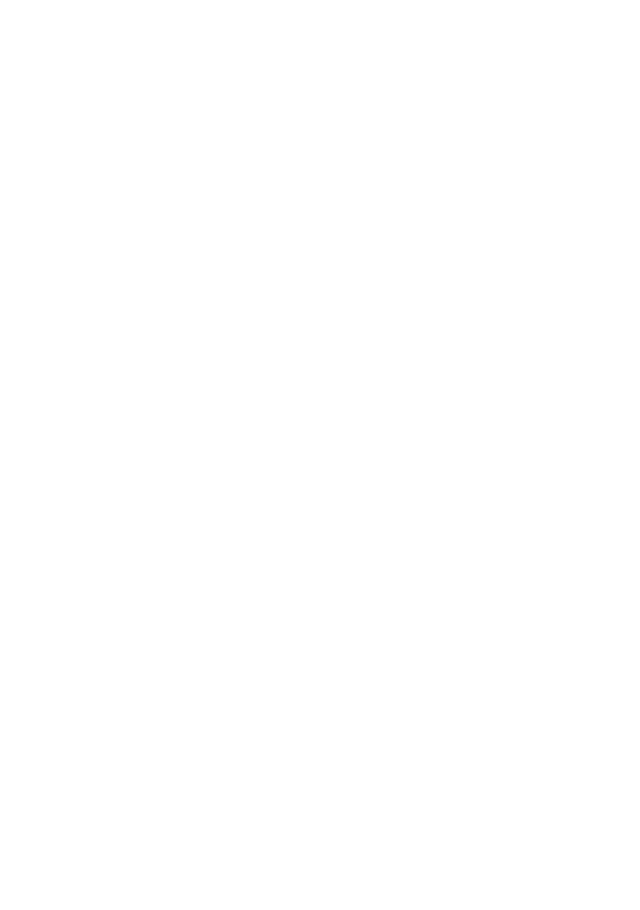
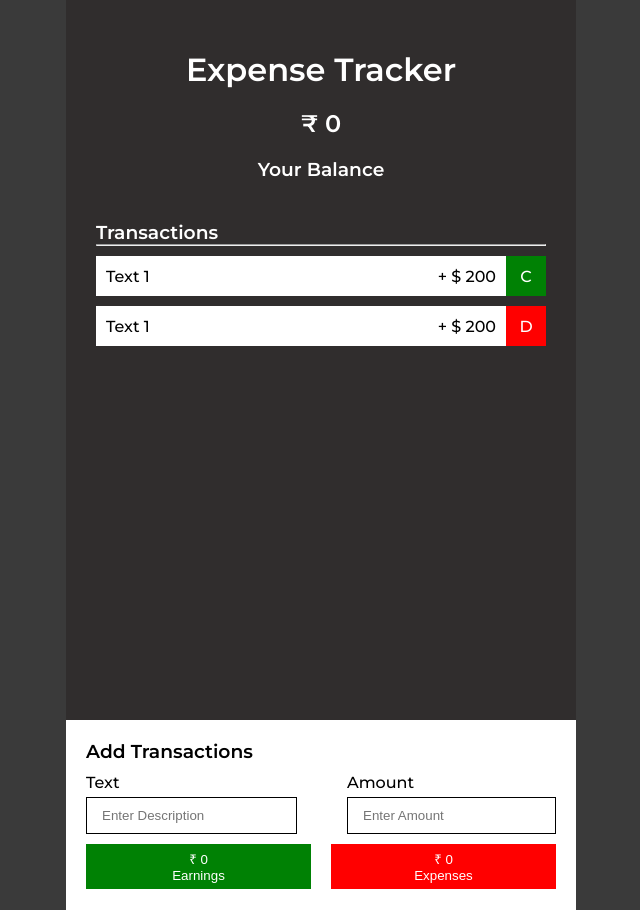
Before and after one commit to rajratan41/expense-tracker, a plain HTML site: page index.html in a window 1280 px wide. Shown: the whole page, without its empty margins (319-959 px from the left). Before the commit the page ends 800 px from the top, so only its background shows below. Drawn offline with Linux system fonts and the light colour scheme.

Commit message:
update HTML and CSS

```diff
--- a/index.html
+++ b/index.html
@@ -9,7 +9,88 @@
   </head>
   <body>
     <div class="container">
-      <div class="box"></div>
+      <!-- Box -->
+      <div class="box">
+        <!-- Upper box -->
+        <div class="upper-box">
+          <h1>Expense Tracker</h1>
+          <div class="balance">
+            <h2>₹ 0</h2>
+            <h3>Your Balance</h3>
+          </div>
+        </div>
+        <!-- Transaction container -->
+        <div class="transaction-container">
+          <h3>Transactions</h3>
+          <hr />
+
+          <!-- Transactions -->
+          <div class="transactions">
+            <!-- Transaction Credit -->
+            <div class="transaction">
+              <div class="left">
+                <p>Text 1</p>
+                <p>+ $ 200</p>
+              </div>
+              <div class="status credit">C</div>
+            </div>
+            <!-- Transaction Credit -->
+            <!-- Transaction Debit -->
+            <div class="transaction">
+              <div class="left">
+                <p>Text 1</p>
+                <p>+ $ 200</p>
+              </div>
+              <div class="status debit">D</div>
+            </div>
+            <!-- Transaction Debit -->
+          </div>
+          <!-- Transactions -->
+        </div>
+        <!-- Transaction container -->
+
+        <!-- Upper box -->
+
+        <!-- Transaction Form -->
+        <div class="transaction-from">
+          <h3>Add Transactions</h3>
+          <form>
+            <div class="inputs">
+              <div class="form-control">
+                <label for="text">Text</label>
+                <input
+                  placeholder="Enter Description"
+                  type="text"
+                  name="text"
+                  id="text"
+                />
+              </div>
+              <div class="form-control">
+                <label for="text">Amount</label>
+                <input
+                  placeholder="Enter Amount"
+                  type="number"
+                  name="number"
+                  id="number"
+                />
+              </div>
+            </div>
+
+            <div class="button-container">
+              <button id="earnBtn">
+                <p>₹ 0</p>
+                <p>Earnings</p>
+              </button>
+              <button id="expenseBtn">
+                <p>₹ 0</p>
+                <p>Expenses</p>
+              </button>
+            </div>
+          </form>
+        </div>
+        <!-- Transaction Form -->
+      </div>
+      <!-- Box -->
     </div>
     <script src="./script.js"></script>
   </body>
--- a/style.css
+++ b/style.css
@@ -1,6 +1,163 @@
+@import url("https://fonts.googleapis.com/css2?family=Montserrat:wght@500;600&display=swap");
+
 :root {
   --primary: #3a3a3a;
   --primary-dark: #302d2d;
   --green: #008104;
   --red: #ff0000;
+  --white: #ffffff;
+  --black: #000000;
 }
+
+* {
+  margin: 0px;
+}
+
+body {
+  background-color: var(--primary);
+  font-family: "Montserrat";
+}
+.container {
+  display: flex;
+  justify-content: center;
+  height: 100vh;
+}
+
+.box {
+  height: 850px;
+  width: 450px;
+  background-color: var(--primary-dark);
+  color: var(--white);
+  padding: 30px;
+  position: relative;
+}
+
+.upper-box,
+.balance {
+  display: flex;
+  align-items: center;
+  flex-direction: column;
+  padding: 20px;
+}
+
+.balance h3 {
+  margin-top: 20px;
+}
+
+/* Transactions */
+.transaction {
+  display: flex;
+  align-items: center;
+  margin-top: 10px;
+  background-color: var(--white);
+  color: var(--black);
+}
+
+.transaction .left {
+  display: flex;
+  justify-content: space-between;
+  flex-grow: 1;
+  padding: 10px;
+}
+
+.status {
+  background-color: var(--green);
+  color: var(--white);
+  min-width: 40px;
+  min-height: 40px;
+  display: flex;
+  align-items: center;
+  justify-content: center;
+}
+
+.credit {
+  background-color: var(--green);
+}
+
+.debit {
+  background-color: var(--red);
+}
+
+/* Transactions */
+
+/* Transaction-Form */
+
+.transaction-from {
+  height: 170px;
+  width: 100%;
+  background-color: var(--white);
+  color: var(--black);
+  position: absolute;
+  bottom: 0;
+  left: 0;
+  padding-top: 20px;
+}
+
+.transaction-from h3 {
+  margin-left: 20px;
+}
+
+.form-control {
+  display: flex;
+  flex-direction: column;
+  margin-top: 10px;
+  margin-left: 20px;
+  margin-right: 20px;
+  gap: 5px;
+}
+
+.form-control:first-child {
+  flex: 2;
+}
+
+.inputs {
+  display: flex;
+  gap: 10px;
+}
+
+form input {
+  padding: 10px 15px;
+  border: 1px solid var(--black);
+}
+
+form input:focus-visible {
+  outline: 1px solid var(--primary-dark);
+  border: 1px solid var(--primary-dark);
+}
+
+/* Buttons */
+
+.button-container {
+  display: flex;
+  gap: 20px;
+  margin-left: 20px;
+  margin-top: 10px;
+  margin-right: 20px;
+}
+
+.button-container button {
+  width: 100%;
+  height: 45px;
+  border: none;
+  color: var(--white);
+}
+
+@media (max-width: 500px) {
+  .button-container button {
+    width: 50%;
+  }
+}
+.button-container button:hover {
+  transform: scale(0.95);
+}
+
+#earnBtn {
+  background-color: var(--green);
+}
+
+#expenseBtn {
+  background-color: var(--red);
+}
+/* Buttons */
+
+/* Transaction-Form */
```
